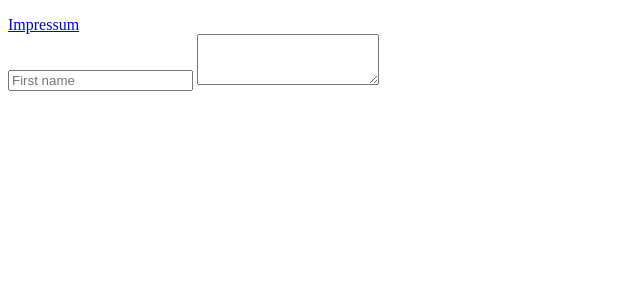
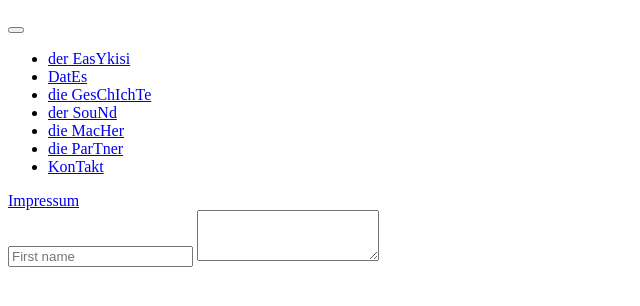
Before and after one commit to aitchofman/easykisi, a PHP site: template themes/easykisi/templates/default.html.twig in a window 1280 px wide. Shown: the top 306 px of the page, without its empty margins (0-640 px from the left). Run offline with PHP 8.4, Linux system fonts and the light colour scheme; the template is opened without the code that fills it, so the values that code supplies are empty; some libraries are stand-ins or nearby versions.

Commit message:
footer bg added

```diff
--- a/themes/easykisi/scss/style.scss
+++ b/themes/easykisi/scss/style.scss
@@ -1,2 +1,3 @@
 @import "modular/_hero";
 @import "modular/_history";
+@import "modular/_footer";
--- a/themes/easykisi/templates/partials/navigation.html.twig
+++ b/themes/easykisi/templates/partials/navigation.html.twig
@@ -45,3 +45,59 @@
         </li>
     {% endfor %}
 </ul>
+
+
+<nav class="navbar navbar-expand-md bg-light navbar-dark">
+        <div class="container">
+            <button class="navbar-toggler navbar-toggler-right text-dark" type="button" data-toggle="collapse" data-target="#navbar2SupportedContent"
+                aria-controls="navbar2SupportedContent" aria-expanded="false" aria-label="Toggle navigation">
+                <span class="navbar-toggler-icon"></span>
+            </button>
+            <div class="collapse navbar-collapse text-center justify-content-center" id="navbar2SupportedContent">
+                <ul class="navbar-nav">
+                    <li class="nav-item">
+                        <a class="nav-link text-dark text-uppercase" href="#kisi">
+                            <!-- <i class="fa d-inline fa-lg fa-bookmark-o pr-1"></i> -->
+                            der EasYkisi
+                        </a>
+                    </li>
+                    <li class="nav-item">
+                        <a class="nav-link text-dark text-uppercase" href="#dates">
+                            <!-- <i class="fa d-inline fa-lg fa-bookmark-o"></i> -->
+                            DatEs
+                        </a>
+                    </li>
+                    <li class="nav-item">
+                        <a class="nav-link text-dark text-uppercase" href="#geschichte">
+                            <!-- <i class="fa d-inline fa-lg fa-bookmark-o"></i> -->
+                            die GesChIchTe
+                        </a>
+                    </li>
+                    <li class="nav-item">
+                        <a class="nav-link text-dark text-uppercase" href="#sound">
+                            <!-- <i class="fa d-inline fa-lg fa-bookmark-o"></i> -->
+                            der SouNd
+                        </a>
+                    </li>
+                    <li class="nav-item">
+                        <a class="nav-link text-dark text-uppercase" href="#bastler">
+                            <!-- <i class="fa d-inline fa-lg fa-bookmark-o"></i> -->
+                            die MacHer
+                        </a>
+                    </li>
+                    <li class="nav-item">
+                        <a class="nav-link text-dark text-uppercase" href="#partner">
+                            <!-- <i class="fa d-inline fa-lg fa-bookmark-o"></i> -->
+                            die ParTner
+                        </a>
+                    </li>
+                    <li class="nav-item">
+                        <a class="nav-link text-dark text-uppercase" href="#kontakt">
+                            <!-- <i class="fa d-inline fa-lg fa-bookmark-o"></i> -->
+                            KonTakt
+                        </a>
+                    </li>
+                </ul>
+            </div>
+        </div>
+    </nav>
```
Also changed, not shown: themes/easykisi/scss/modular/_footer.scss (added, +8 -0 lines), themes/easykisi/images/footer.svg (added), 1 other file.
